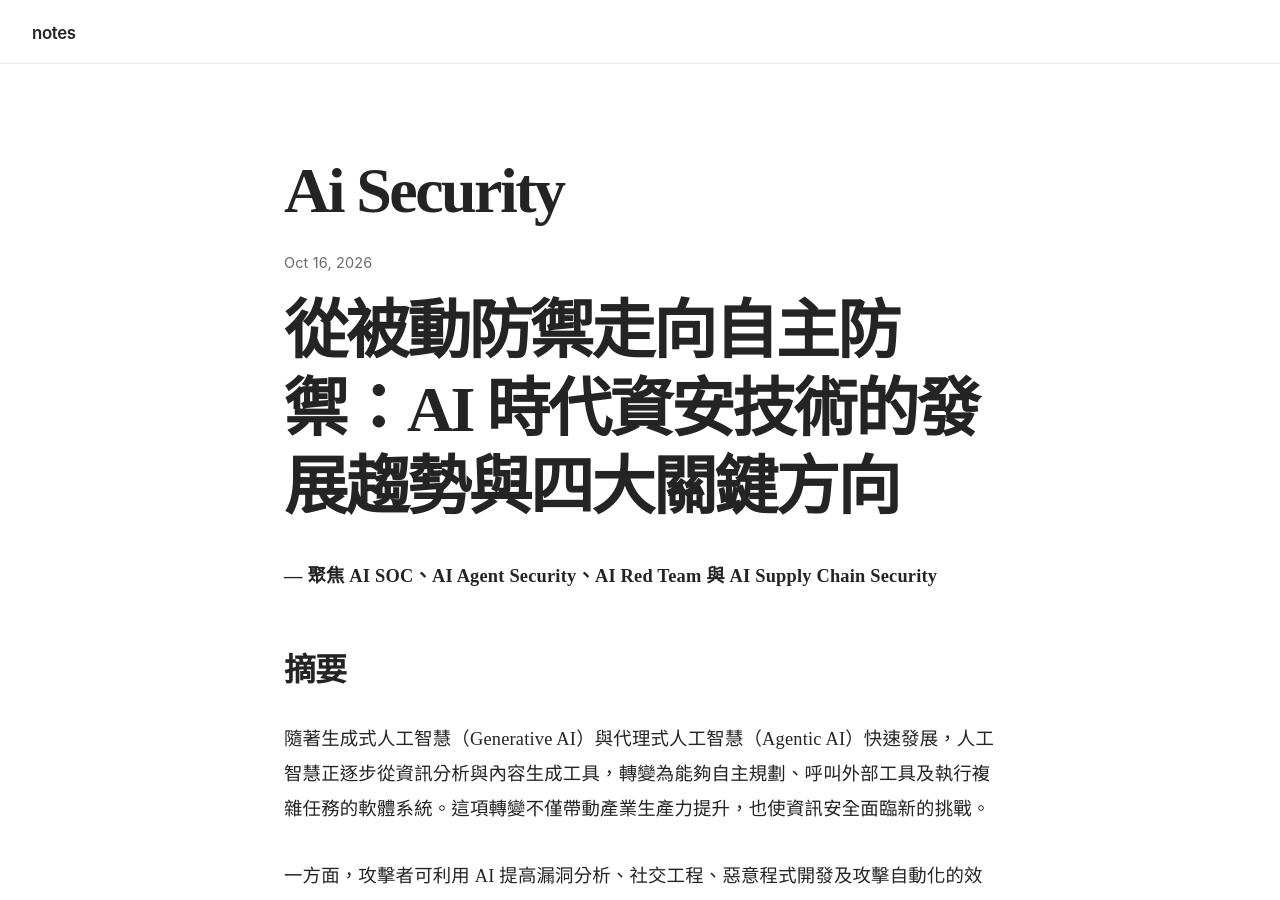
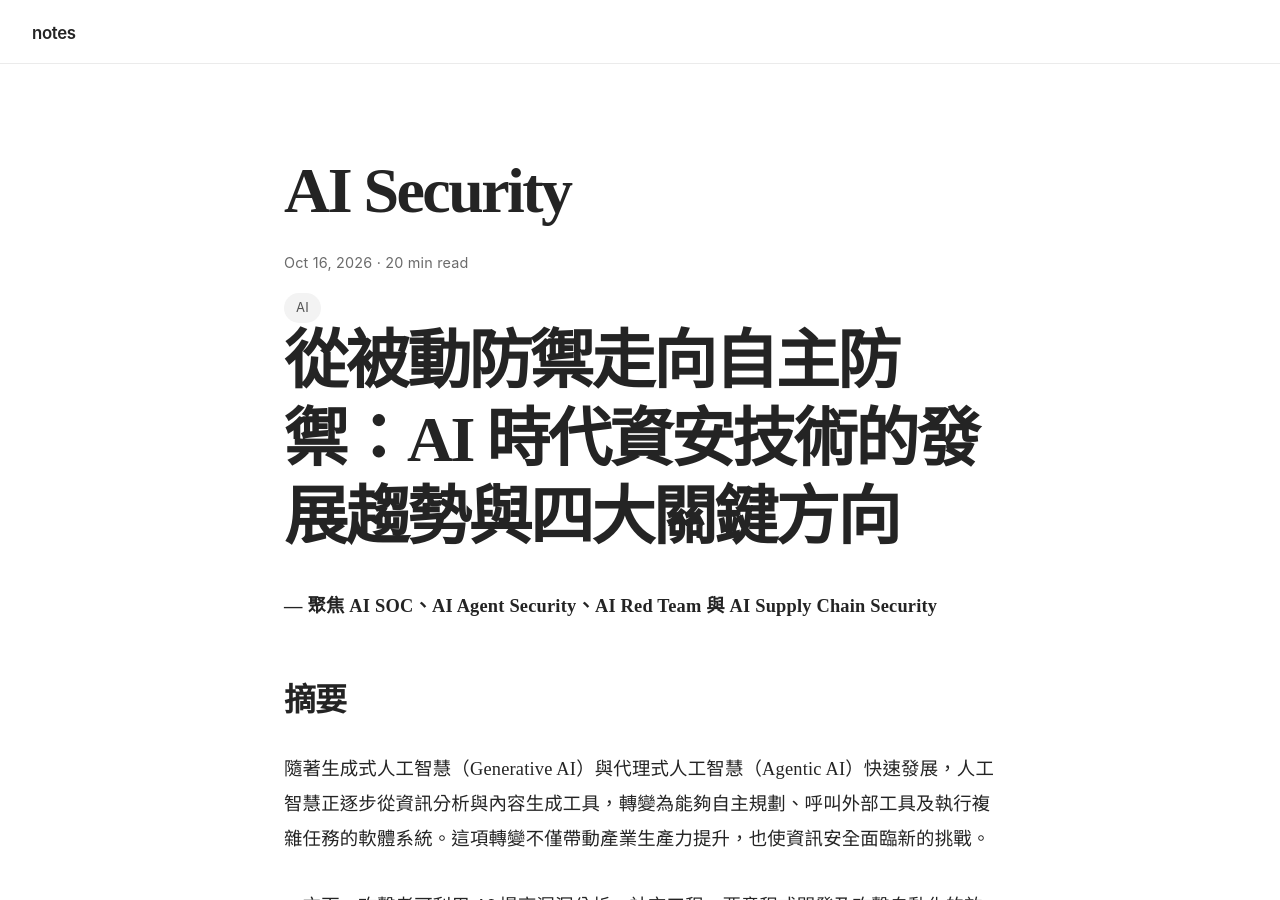
Before and after one commit to linjose/notes, a Jekyll site: the page built from _posts/2026-10-16-AI-Security.md, in a window 1280 px wide and 900 px high. Built offline with Jekyll 4.4.1, drawn with Linux system fonts in a browser that asks for light colours; our own code applies the rules of GitHub Pages for plain Markdown files.

Commit message:
Update 2026-10-16-AI-Security.md

```diff
--- a/_posts/2026-10-16-AI-Security.md
+++ b/_posts/2026-10-16-AI-Security.md
@@ -1,3 +1,12 @@
+---
+layout: post
+title: AI Security
+date: 2026-10-16
+reading_time: 20 min read
+tags: [AI]
+excerpt:
+---
+
 # 從被動防禦走向自主防禦：AI 時代資安技術的發展趨勢與四大關鍵方向
 
 **— 聚焦 AI SOC、AI Agent Security、AI Red Team 與 AI Supply Chain Security**
```
